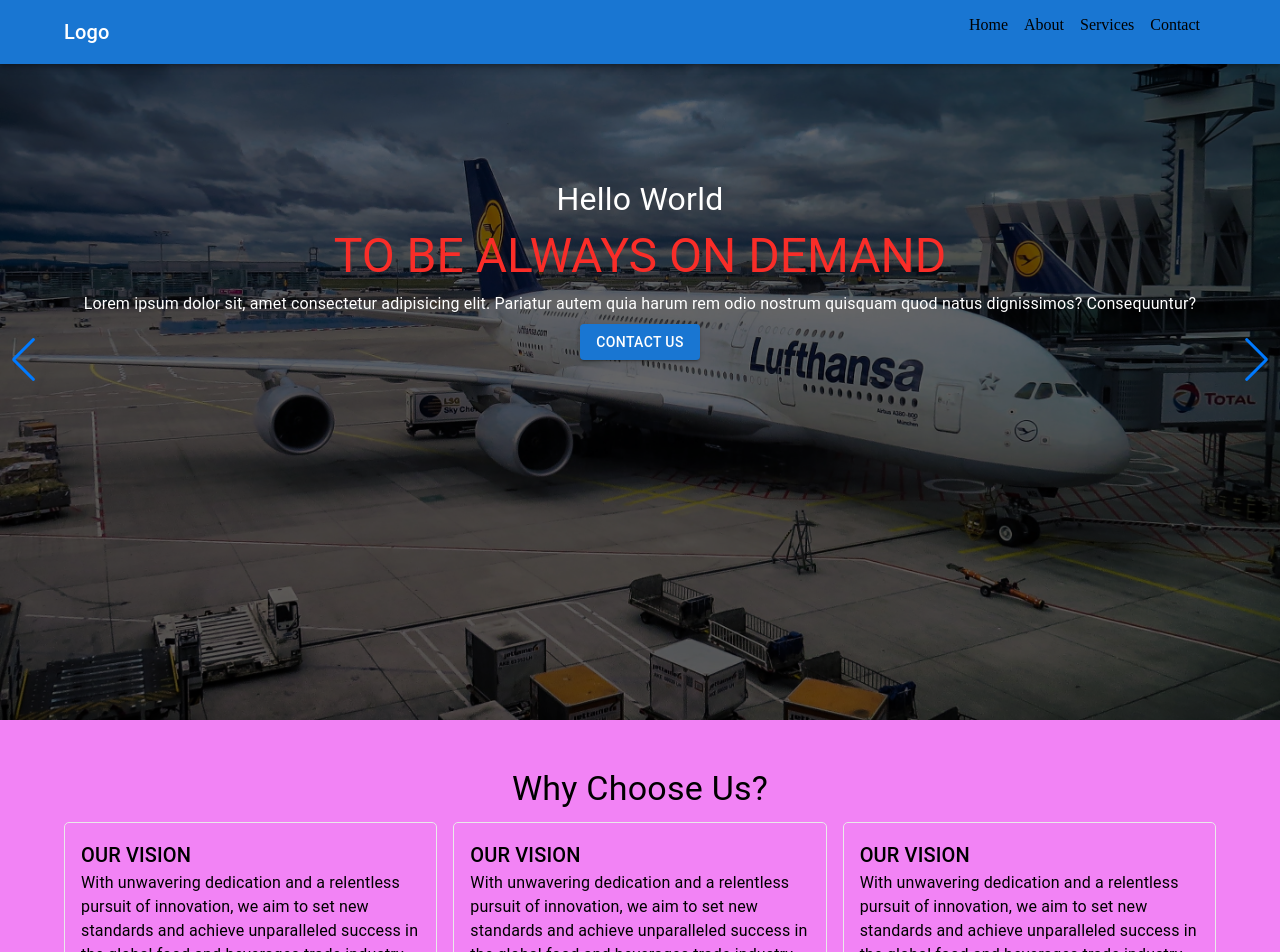
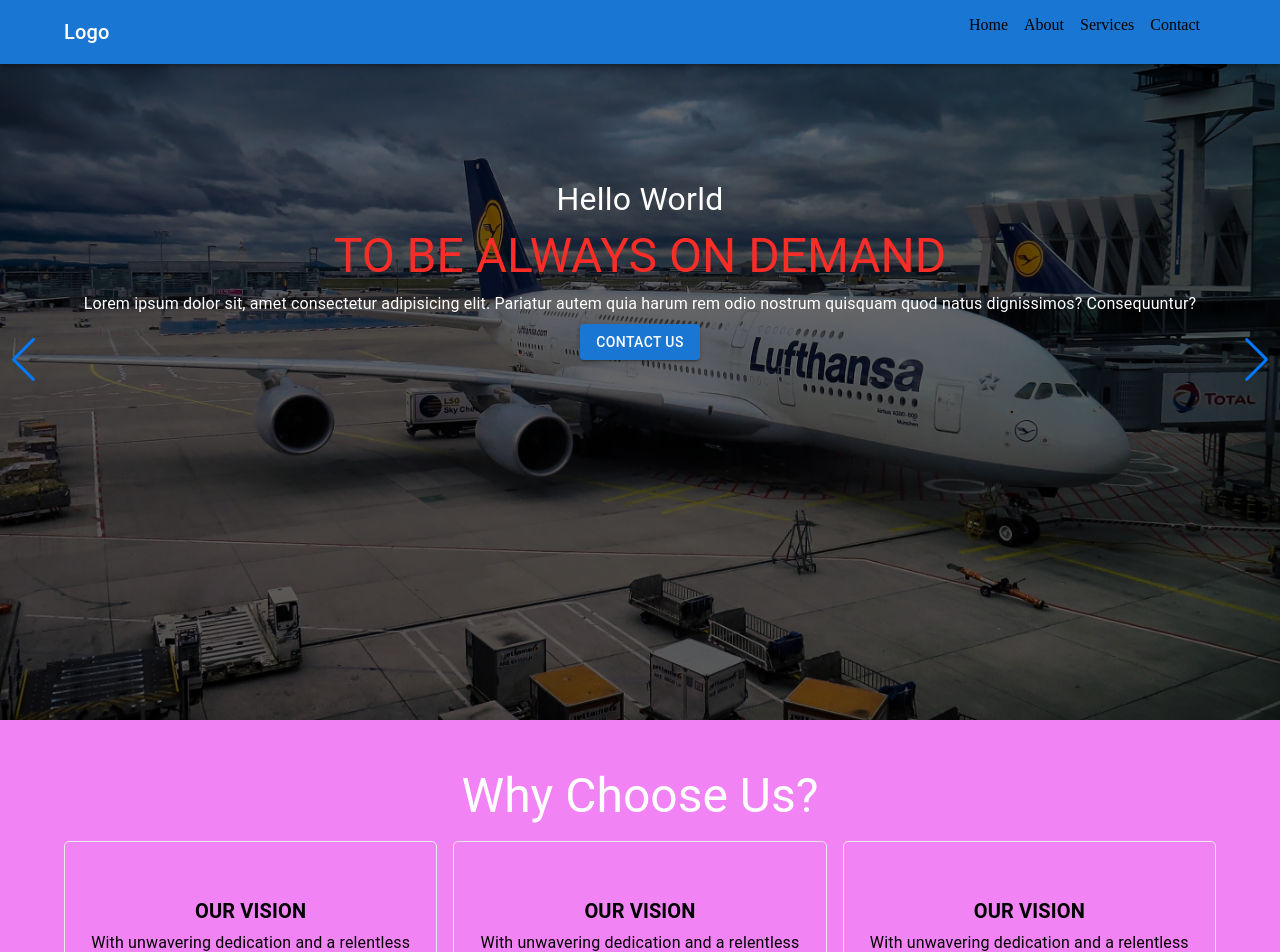
Before and after one commit to rajkishorepatra/shreeshaktiTrading, a React (Vite) app in the folder client/: page / in a window 1280 px wide. Shown: the top 952 px of the page. Built offline with nearby package versions, Linux system fonts and the light colour scheme; a web font is replaced by a local one.

Commit message:
why section

```diff
--- a/client/src/components/why.jsx
+++ b/client/src/components/why.jsx
@@ -14,18 +14,33 @@
   const styles = {
     whySection: css`
       background-color: #f283f5;
+      min-height: 30vh;
     `,
     card: css`
       padding: 1rem;
       border: 1px solid #eaeaea;
       border-radius: 5px;
       margin-bottom: 1rem;
+      min-height: 15rem;
+      display: flex;
+      flex-direction: column;
+      justify-content: center;
+      align-items: center;
+
+      & h6 {
+        text-align: center;
+        margin-bottom: .25rem;
+        font-weight: 600;
+      }
+      & p {
+        text-align: center;
+      }
     `,
   };
   return (
     <Box sx={styles.whySection}>
       <Container maxWidth="lg" sx={{ padding: "3rem 1rem" }}>
-        <Typography variant="h4" noWrap gutterBottom sx={{ textAlign: "center" }}>
+        <Typography variant="h3" noWrap gutterBottom sx={{ textAlign: "center" }} color={'white'}>
           Why Choose Us?
         </Typography>
 
```
